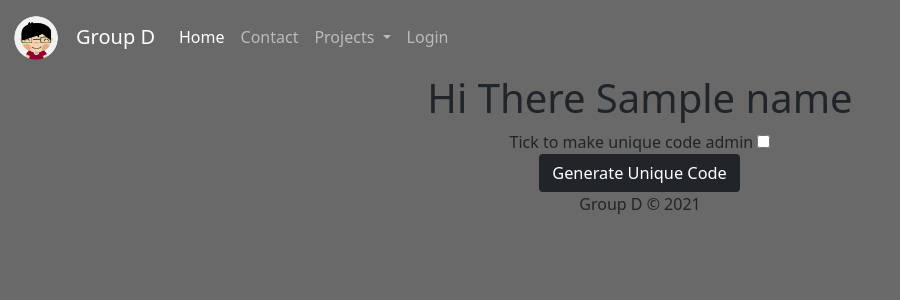
After one commit to Mightylordx22/SciToolset, a Flask app: template templates/admin.html in a window 1280 px wide. The commit adds this page. Shown: the top 300 px of the page, without its empty margins (0-900 px from the left). Run offline with Flask 2, Linux system fonts and the light colour scheme; the template is opened without the code that fills it: most values are stand-ins (such as "Sample title", 1, 10 or a date in 2020).

Commit message:
- Admins can now generate unique codes for registering users - Admins can now grant admin permissions to new registered users - Header also points towards admin page Check TODO - Check if user access it admin or not

```diff
--- a/app.py
+++ b/app.py
@@ -3,7 +3,8 @@ import os
 from flask import Flask, render_template, request, redirect, url_for, session
 
 from scripts.admin_tools import gen_unique_code
-from scripts.functions import get_auth_data, login, register_user, get_auth_token
+from scripts.db_link import get_user_data
+from scripts.functions import get_auth_data, login, register_user, get_auth_token, get_user_id_from_token
 from scripts.sci_discover import auth_discover_bearer_token
 
 app = Flask(__name__)
@@ -16,7 +17,7 @@ def home_page():
         if session["auth_token"]:
             valid, new_token = get_auth_data(session["auth_token"])
             if valid:
-                if new_token == -1:
+                if new_token >= 1:
                     auth_discover_bearer_token()
                     return render_template("index.html")
                 else:
@@ -39,7 +40,7 @@ def login_page():
             if session["auth_token"]:
                 valid, new_token = get_auth_data(session["auth_token"])
                 if valid:
-                    if new_token == -1:
+                    if new_token >= 1:
                         return redirect(url_for("home_page"))
                     else:
                         session.pop('auth_token', None)
@@ -82,10 +83,30 @@ def logout_page():
     return redirect(url_for('login_page'))
 
 
-@app.route('/test')
-def test_page():
-    gen_unique_code()
-    return "Done"
+@app.route('/admin/dashboard', methods=["GET", "POST"])
+def admin_page():
+    try:
+        if session["auth_token"]:
+            valid, new_token = get_auth_data(session["auth_token"])
+            if valid:
+                if new_token == 2:
+                    if request.method == "POST":
+                        is_admin = 1 if request.form.get("is_admin") is not None else 0
+                        gen_unique_code(is_admin)
+                    # auth_discover_bearer_token()
+                    user_id = get_user_id_from_token(session["auth_token"])
+                    name = get_user_data(user_id)[2]
+                    return render_template("admin.html", name=name.capitalize())
+                else:
+                    session.pop('auth_token', None)
+    except Exception as e:
+        print(e)
+    return render_template('404.html'), 404
+
+
+@app.errorhandler(404)
+def page_not_found(e):
+    return render_template('404.html'), 404
 
 
 if __name__ == "__main__":
--- a/scripts/admin_tools.py
+++ b/scripts/admin_tools.py
@@ -3,11 +3,11 @@ from random import randint
 from scripts.db_link import connect_to_database
 
 
-def gen_unique_code():
+def gen_unique_code(is_admin):
     conn, cur = connect_to_database()
     letters = [chr(i) for i in range(33, 126)]
     code = ""
     for i in range(0, 16):
         code += letters[randint(0, len(letters) - 1)]
-    cur.execute("INSERT INTO UPC('unique_pass_code','used','admin_token') VALUES (?,?,?);", (code, False, 0,))
+    cur.execute("INSERT INTO UPC('unique_pass_code','used','admin_token') VALUES (?,?,?);", (code, False, is_admin,))
     conn.commit()
--- a/scripts/db_link.py
+++ b/scripts/db_link.py
@@ -75,6 +75,11 @@ def use_bearer_token():
     conn.commit()
 
 
+def get_user_data(u_id):
+    conn, cur = connect_to_database()
+    data = cur.execute("SELECT * FROM users WHERE user_id = ?;", (u_id,)).fetchone()
+    return data
+
 def check_password(user_password, stored_password):
     """
     A function that checks to see if the user's password is correct or not
--- /dev/null
+++ b/templates/admin.html
@@ -0,0 +1,27 @@
+<!DOCTYPE html>
+<html lang="en">
+<head>
+    <meta charset="UTF-8">
+    <title>Admin Panel</title>
+    {% include 'includes/links.html' %}
+</head>
+<body id="index-body">
+{% include 'includes/header.html' %}
+<main>
+    <div class="container centred">
+        <h1>Hi There {{ name }}</h1>
+
+        <form method="post">
+            <label>Tick to make unique code admin
+            <input value="pe" type="checkbox" aria-label="Checkbox for following text input" name="is_admin"></label>
+            <br>
+            <button type="submit" class="btn btn-dark">Generate Unique Code</button>
+        </form>
+
+    </div>
+</main>
+
+
+{% include 'includes/footer.html' %}
+</body>
+</html>
--- a/templates/includes/header.html
+++ b/templates/includes/header.html
@@ -14,7 +14,8 @@
                     <a class="nav-link active" aria-current="page" href="#">Home</a>
                 </li>
                 <li class="nav-item">
-                    <a class="nav-link" href="#">Contact</a>
+                    <a class="nav-link" href="{{ url_for("admin_page") }}">Contact</a>
+                        {# TODO: DON'T KEEP THIS LIKE THIS CHANGE URL FOR #}
                 </li>
 
                 <li class="nav-item dropdown">
```
Also changed, not shown: scripts/functions.py (+13 -3 lines), templates/404.html (added, +13 -0 lines), database.db.
